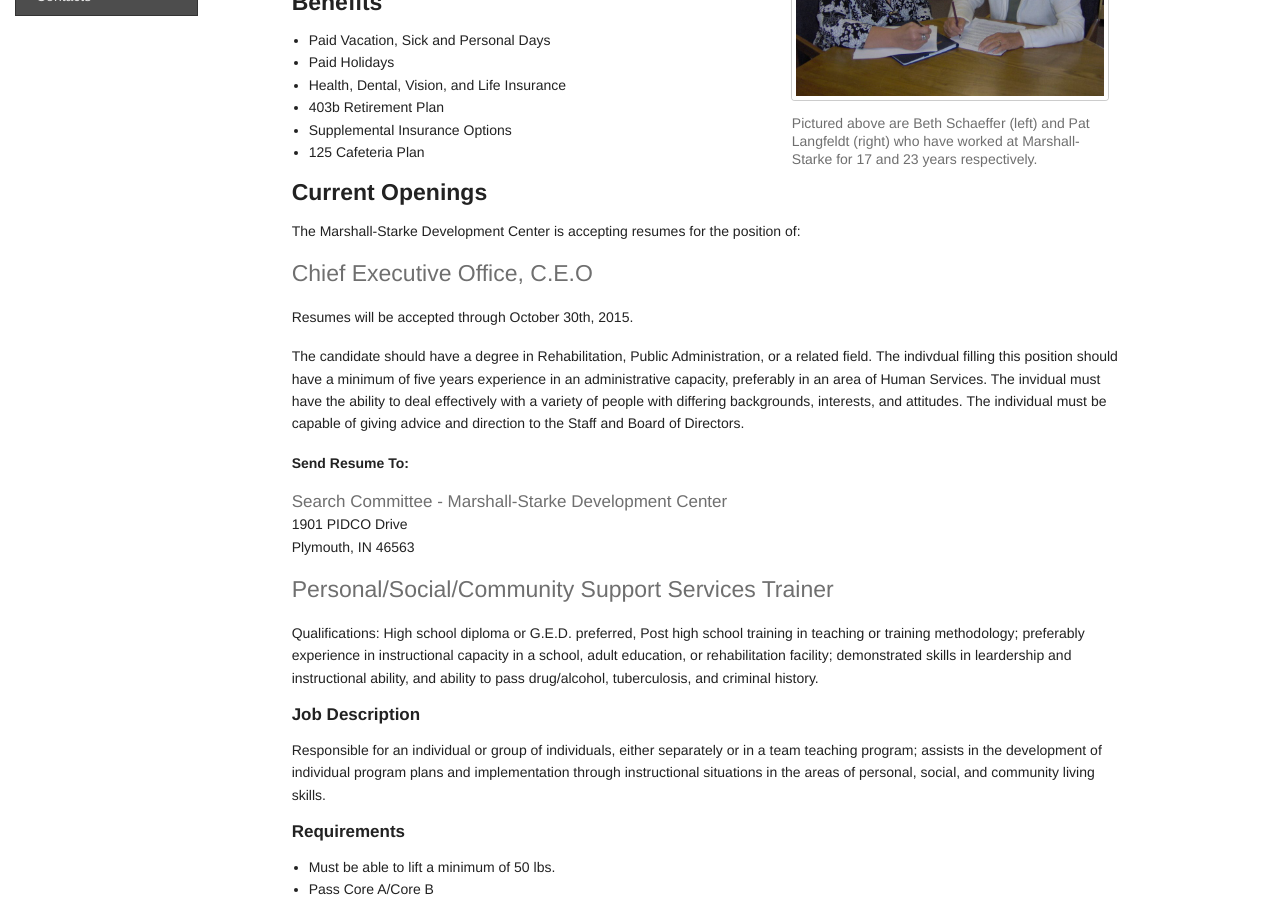
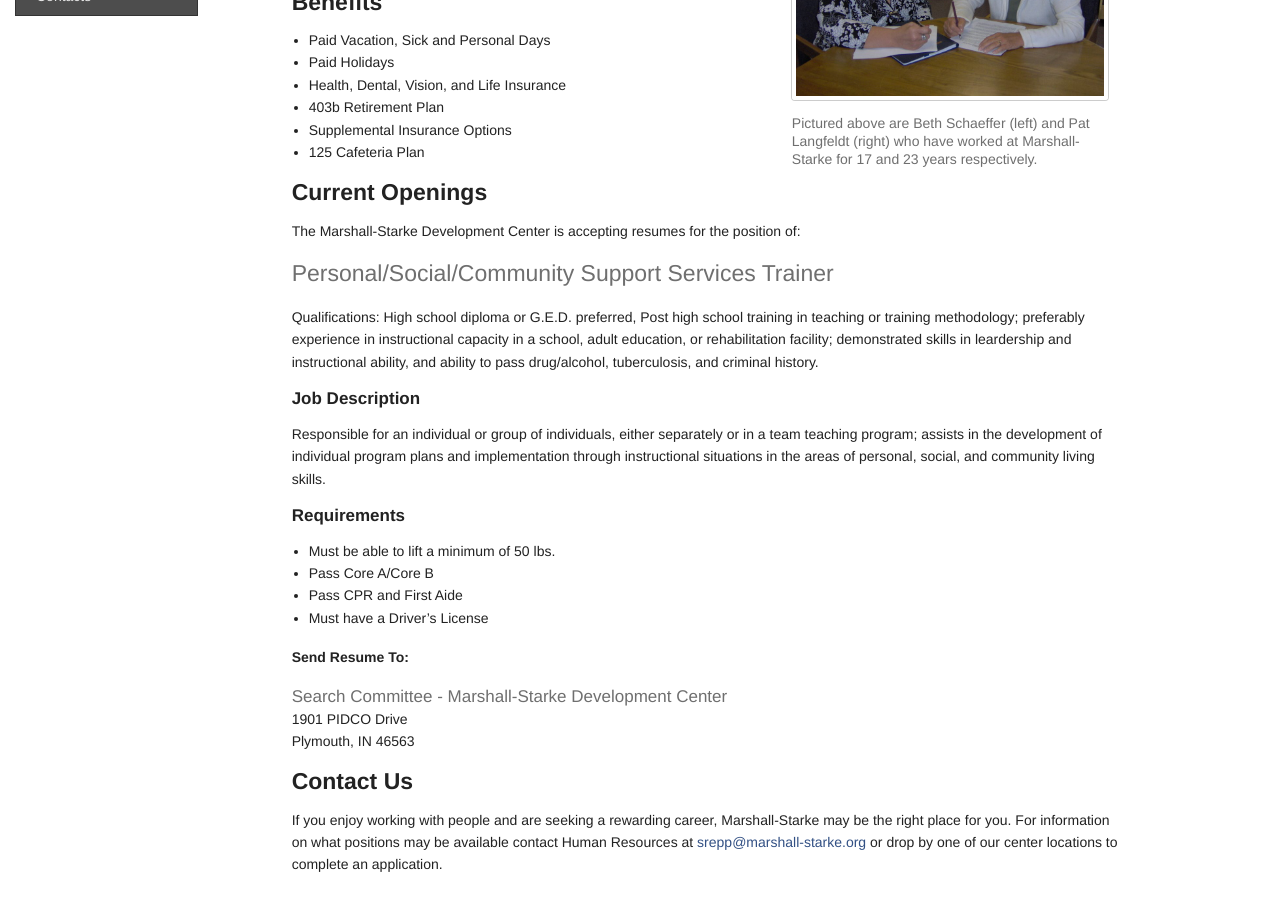
Before and after one commit to leviwilson/marshall-starke.org, a Jekyll site: the page built from employment.md, in a window 1280 px wide and 900 px high, scrolled down 385 px. Built offline with Jekyll 4.4.1, drawn with Linux system fonts in a browser that asks for light colours; nearby versions of some CDN libraries.

Commit message:
remove CEO position

```diff
--- a/employment.md
+++ b/employment.md
@@ -31,16 +31,6 @@ Marshall-Starke has an extensive range of employment opportunities from producti
 <h4 id="openings">Current Openings</h4>
 
 The Marshall-Starke Development Center is accepting resumes for the position of:
-<h4 class="subheader">Chief Executive Office, C.E.O</h4>
-
-Resumes will be accepted through October 30th, 2015.
-
-The candidate should have a degree in Rehabilitation, Public Administration, or a related field.  The indivdual filling this position should have a minimum of five years experience in an administrative capacity, preferably in an area of Human Services.  The invidual must have the ability to deal effectively with a variety of people with differing backgrounds, interests, and attitudes.  The individual must be capable of giving advice and direction to the Staff and Board of Directors.
-
-<strong>Send Resume To:</strong>
-<h5 style="margin: 0;" class="subheader">Search Committee - Marshall-Starke Development Center</h5>
-1901 PIDCO Drive<br/>
-Plymouth, IN  46563<br/>
 
 <h4 class="subheader">Personal/Social/Community Support Services Trainer</h4>
 Qualifications:  High school diploma or G.E.D. preferred, Post high school training in teaching or training methodology; preferably experience in instructional capacity in a school, adult education, or rehabilitation facility; demonstrated skills in leardership and instructional ability, and ability to pass drug/alcohol, tuberculosis, and criminal history.
@@ -54,5 +44,10 @@ Responsible for an individual or group of individuals, either separately or in a
 * Pass CPR and First Aide
 * Must have a Driver's License
 
+<strong>Send Resume To:</strong>
+<h5 style="margin: 0;" class="subheader">Search Committee - Marshall-Starke Development Center</h5>
+1901 PIDCO Drive<br/>
+Plymouth, IN  46563<br/>
+
 <h4 id="contact">Contact Us</h4>
 If you enjoy working with people and are seeking a rewarding career, Marshall-Starke may be the right place for you. For information on what positions may be available contact Human Resources at [srepp@marshall-starke.org](mailto:srepp@marshall-starke.org) or drop by one of our center locations to complete an application.
```
Also changed, not shown: report/message.md (+1 -1 lines).
